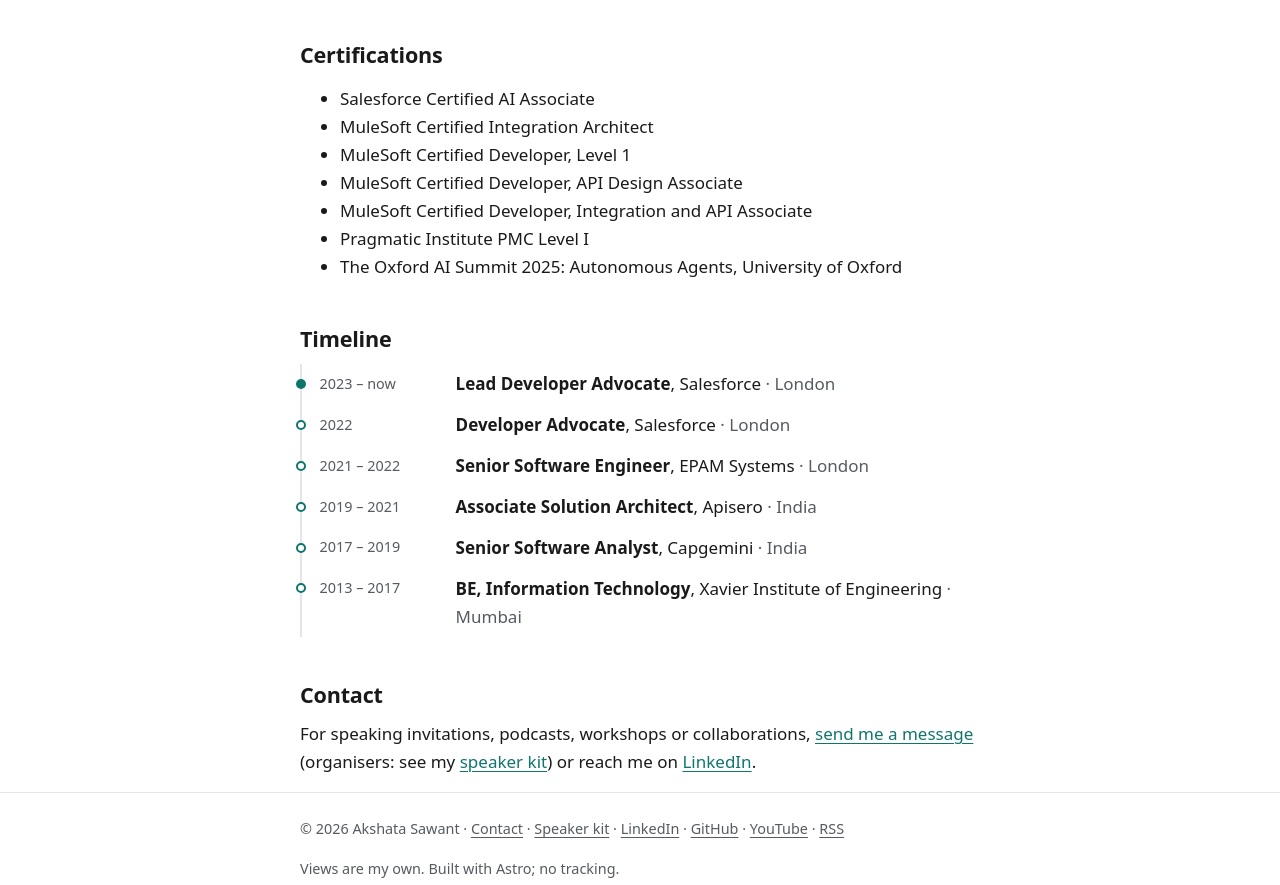
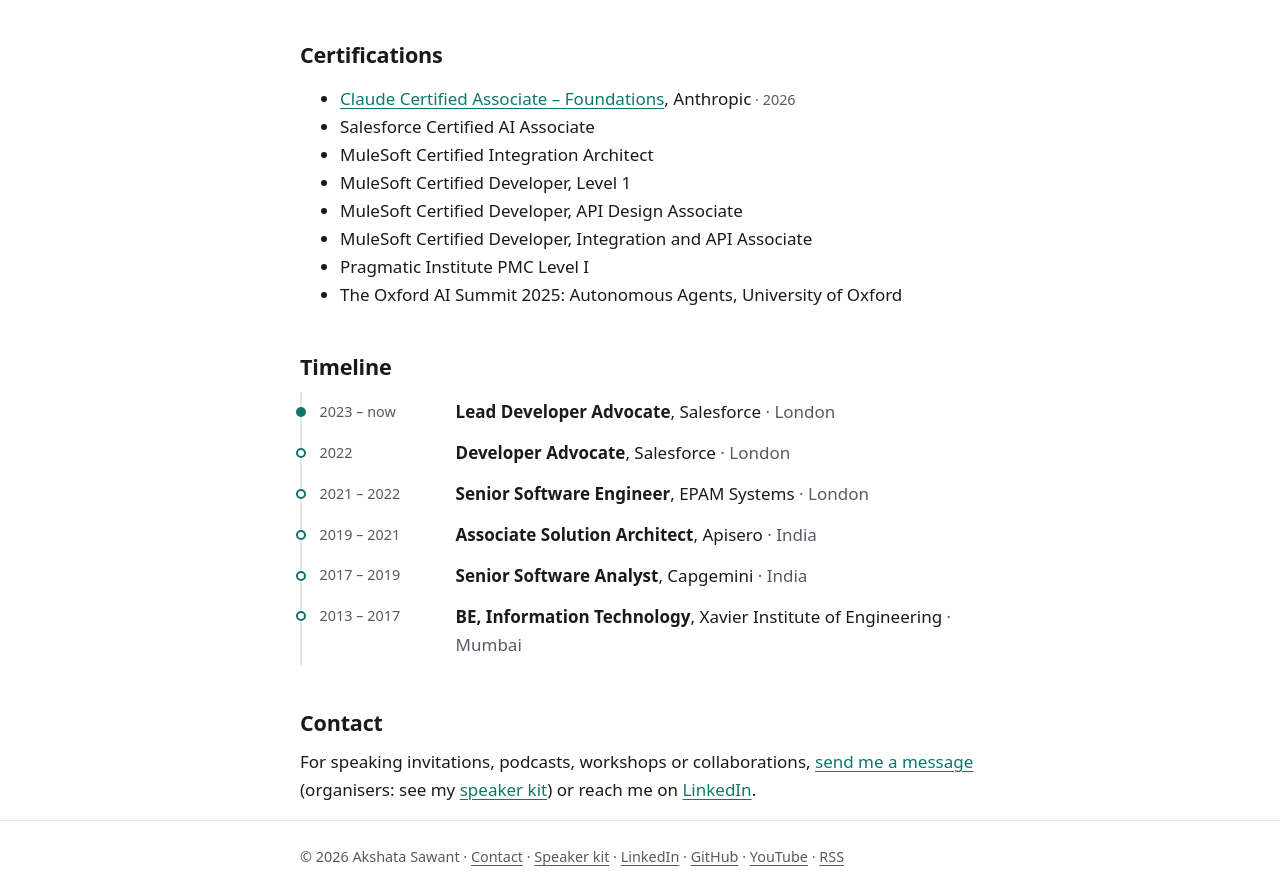
Before and after one commit to akshatasawant9699/akshatasawant9699.github.io, an Astro site: page /about in a window 1280 px wide. Shown: the part 1015-1900 px from the top of the page. Built offline with nearby package versions, Linux system fonts and the light colour scheme; Astro itself is replaced by a stand-in of ours; a web font is replaced by a local one.

Commit message:
Add Claude Certified Associate – Foundations; link certifications and add them to Person structured data

```diff
--- a/src/pages/about.astro
+++ b/src/pages/about.astro
@@ -28,7 +28,7 @@ import { LINKS, BOOK, RECOGNITION, CERTIFICATIONS } from '../site.config';
 
   <h2>Certifications</h2>
   <ul>
-    {CERTIFICATIONS.map((c) => <li>{c}</li>)}
+    {CERTIFICATIONS.map((c) => <li>{c.url ? <a href={c.url}>{c.name}</a> : c.name}{c.issuer && `, ${c.issuer}`}{c.when && <span class="muted small"> · {c.when}</span>}</li>)}
   </ul>
 
   <h2>Timeline</h2>
--- a/src/pages/content-inventory.csv.ts
+++ b/src/pages/content-inventory.csv.ts
@@ -73,7 +73,7 @@ export async function GET() {
   }
 
   for (const c of CERTIFICATIONS) {
-    rows.push(['Certification', c, '', '', '', '/about/', 'src/site.config.ts (CERTIFICATIONS)', '']);
+    rows.push(['Certification', c.name, c.when ?? '', c.issuer ?? '', c.url ?? '', '/about/', 'src/site.config.ts (CERTIFICATIONS)', '']);
   }
 
   return new Response(csv([HEADER, ...rows]), {
--- a/src/site.config.ts
+++ b/src/site.config.ts
@@ -87,14 +87,22 @@ export const RECOGNITION = [
   { when: '2019 – now', title: 'MuleSoft Meetup Leader, Mumbai and London', org: 'MuleSoft Community' },
 ];
 
-export const CERTIFICATIONS = [
-  'Salesforce Certified AI Associate',
-  'MuleSoft Certified Integration Architect',
-  'MuleSoft Certified Developer, Level 1',
-  'MuleSoft Certified Developer, API Design Associate',
-  'MuleSoft Certified Developer, Integration and API Associate',
-  'Pragmatic Institute PMC Level I',
-  'The Oxford AI Summit 2025: Autonomous Agents, University of Oxford',
+// Certifications, newest first. Shown on /about. Add `url` (e.g. a Credly badge) to link the name;
+// linked ones are also listed as credentials in the Person structured data.
+export const CERTIFICATIONS: { name: string; issuer?: string; when?: string; url?: string }[] = [
+  {
+    name: 'Claude Certified Associate – Foundations',
+    issuer: 'Anthropic',
+    when: '2026',
+    url: 'https://www.credly.com/badges/a8c5eb32-151c-4c69-9182-ce10b6c5b3ac/public_url',
+  },
+  { name: 'Salesforce Certified AI Associate' },
+  { name: 'MuleSoft Certified Integration Architect' },
+  { name: 'MuleSoft Certified Developer, Level 1' },
+  { name: 'MuleSoft Certified Developer, API Design Associate' },
+  { name: 'MuleSoft Certified Developer, Integration and API Associate' },
+  { name: 'Pragmatic Institute PMC Level I' },
+  { name: 'The Oxford AI Summit 2025: Autonomous Agents, University of Oxford' },
 ];
 
 // Videos published natively on LinkedIn (listed on /videos with a link to the post), newest first.
```
Also changed, not shown: TODO.md (+1 -1 lines), src/lib/jsonld.ts (+8 -1 lines).
